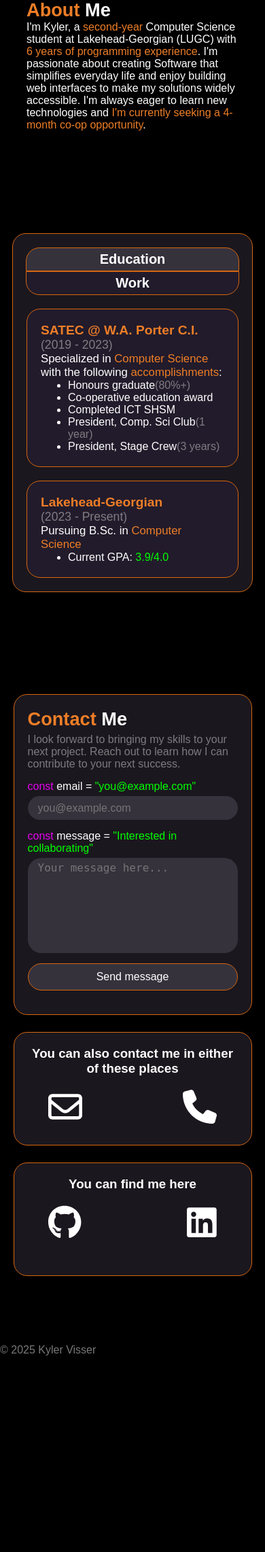
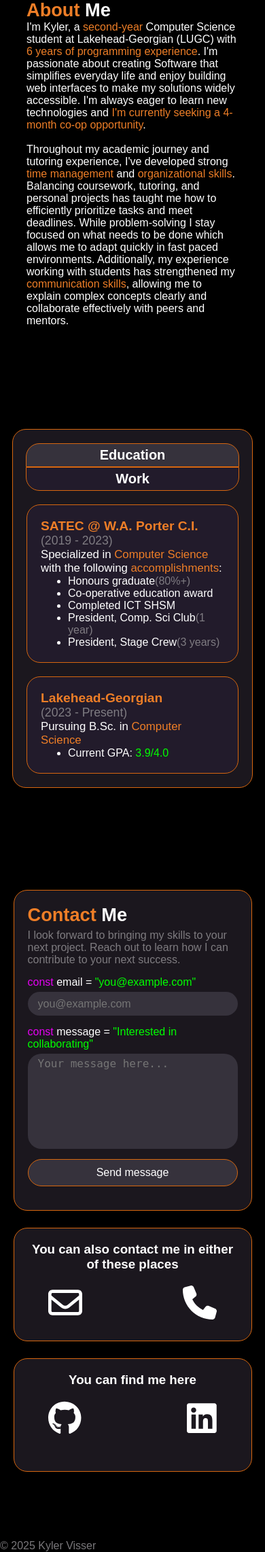
Before and after one commit to CommanderKV/Portfolio, a Flask app: template Server/templates/about.html in a window 390 px wide. Shown: the part 217-2500 px from the top of the page at 68% size. Before the commit the page ends 2211 px from the top, so only its background shows below. Run offline with Flask 3, Linux system fonts and the light colour scheme; the template is opened without the code that fills it, so the values that code supplies are empty; parts of the project's set-up code (start-up, migrations or seed data) failed here and were passed over; some web fonts are replaced.

Commit message:
Update styles for improved layout and responsiveness; remove unused scripts

```diff
--- a/Server/static/css/about.css
+++ b/Server/static/css/about.css
@@ -13,7 +13,7 @@
     align-items: center;
     gap: 20px;
     padding: 20px;
-    width: 60%;
+    width: 80%;
 }
 #experience > div:first-child {
     display: flex;
--- a/Server/static/css/styles.css
+++ b/Server/static/css/styles.css
@@ -611,7 +611,7 @@ a.tech-card {
         gap: 0px;
     }
     #head-container.dropdown #nav-links a {
-        width: 100%;
+        width: -webkit-fill-available;
         height: 100%;
         border-color: transparent;
         border-radius: 0;
@@ -663,6 +663,9 @@ a.tech-card {
         font-size: 1.1rem;
     }
 
+    #contact-footer {
+        scroll-margin-top: 150px;
+    }
     #contact-title > h1 {
         font-size: 2rem;
     }
--- a/Server/templates/about.html
+++ b/Server/templates/about.html
@@ -14,6 +14,14 @@
             with <span class="orange">6 years of programming experience</span>. I'm passionate about creating Software
             that simplifies everyday life and enjoy building web interfaces to make my solutions widely accessible. I'm
             always eager to learn new technologies and <span class="orange">I'm currently seeking a 4-month co-op opportunity</span>.
+            <br>
+            <br>
+            Throughout my academic journey and tutoring experience, I've developed strong <span class="orange">time management</span>
+            and <span class="orange">organizational skills</span>. Balancing coursework, tutoring, and personal projects has taught me
+            how to efficiently prioritize tasks and meet deadlines. While problem-solving I stay focused on what needs to be done which
+            allows me to adapt quickly in fast paced environments. Additionally, my experience working with students has strengthened
+            my <span class="orange">communication skills</span>, allowing me to explain complex concepts clearly and collaborate
+            effectively with peers and mentors.
         </p>
     </div>
     <div id="experience-container">
@@ -60,18 +68,79 @@
             <div id="work" class="in-active">
                 <div class="experience-card border-1 fill-secondary">
                     <div>
-                        <h3 class="orange">Eager and Motivated to Work</h3>
-                        <p class="text-fade">(Seeking 4-month CO-OP)</p>
+                        <h3 class="orange">Georgian Tutoring</h3>
+                        <p class="text-fade">(January 2025 - Present)</p>
                     </div>
                     <div>
                         <p>
-                            I am eager to apply my skills in a <span class="orange">professional
-                            setting</span> and I can offer the following qualities:
+                            While studying I've been working as a Tutor at Georgian college in <span class="orange">Barrie, ON</span>.
+                            My responsibilities include:
                         </p>
                         <ol>
-                            <li><span class="orange">Punctual</span> and reliable</li>
-                            <li>Ability to <span class="orange">adapt quickly</span> to new challenges</li>
-                            <li>Works well in a <span class="orange">team environment</span></li>
+                            <li>Being timely when creating reports and arriving to sessions early</li>
+                            <li>Helping students with their Computer Science classes</li>
+                            <li>Organizing my schedule in order to make sure I have enough time for school and tutoring</li>
+                            <li>Communicate with students to ensure their success with their courses</li>
+                        </ol>
+                    </div>
+                </div>
+                <div></div>
+                <div></div>
+                <div class="experience-card border-1 fill-secondary">
+                    <div>
+                        <h3 class="orange">Rondeau Yacht Club</h3>
+                        <p class="text-fade">(July 2021 - August 2024)</p>
+                    </div>
+                    <div>
+                        <p>
+                            <span class="orange">Summer employment</span> as a windsurfing instructor at RYC in <span class="orange">Blenheim, ON</span>.
+                            My responsibilities included:
+                        </p>
+                        <ol>
+                            <li>Teaching students new windsurfing skills</li>
+                            <li>Collaborating with coworkers to develop and implement a comprehensive curriculum</li>
+                            <li>Assessing each student's abilities and generating in-depth skill reports for each student</li>
+                            <li>Effectively organize large groups of students and parents to perform activities</li>
+                        </ol>
+                    </div>
+                </div>
+                <div></div>
+                <div></div>
+                <div class="experience-card border-1 fill-secondary">
+                    <div>
+                        <h3 class="orange">Bayview</h3>
+                        <p class="text-fade">(June 2020 - August 2024)</p>
+                    </div>
+                    <div>
+                        <p>
+                            <span class="orange">Summer employment</span> as a cashier at Bayview in <span class="orange">Blenheim, ON</span>.
+                            My responsibilities included:
+                        </p>
+                        <ol>
+                            <li>Resolving customer complaints and issues effectively</li>
+                            <li>Maintaining a clean and organized store environment</li>
+                            <li>Training new colleagues on store processes and operations</li>
+                            <li>Managing keys and serving as the senior staff member on the floor</li>
+                        </ol>
+                    </div>
+                </div>
+                <div></div>
+                <div></div>
+                <div class="experience-card border-1 fill-secondary">
+                    <div>
+                        <h3 class="orange">Rosedale Computers</h3>
+                        <p class="text-fade">(February 2023 - June 2023)</p>
+                    </div>
+                    <div>
+                        <p>
+                            <span class="orange">Co-op employment</span> as a computer repair technician at Rosedale Computers in
+                            <span class="orange">Toronto, ON</span>. My responsibilities included:
+                        </p>
+                        <ol>
+                            <li>Identifying broken components and troubleshooting issues</li>
+                            <li>Replacing broken components</li>
+                            <li>Looking for new parts online</li>
+                            <li>Setting up new software for customers</li>
                         </ol>
                     </div>
                 </div>
--- a/Server/templates/base.html
+++ b/Server/templates/base.html
@@ -97,7 +97,6 @@
         </footer>
         <script src="/static/js/base.js"></script>
         <script src="/static/js/contactScript.js"></script>
-        <script src="/static/js/location.js"></script>
         {% block scripts %}{% endblock %}
     </body>
 </html>
--- a/Server/templates/home.html
+++ b/Server/templates/home.html
@@ -15,7 +15,7 @@
                 Based in <span class="orange">Toronto, ON</span>
             </p>
         </div>
-        <p>I have 6 years of experience specializing in <span class="green">Python</span></p>
+        <p>I have over 6 years of experience specializing in <span class="green">Python</span></p>
         <div id="title-cta">
             <a href="https://www.github.com/CommanderKV" target="_blank">
                 <svg class="fill" xmlns="http://www.w3.org/2000/svg" viewBox="0 0 496 512">
@@ -43,7 +43,7 @@
     <div id="projects" class="fill-primary">
         <div>
             <h2>Some of my <span class="orange">Projects</span> are...</h2>
-            <p class="text-fade">(With more to come)</p>
+            <p class="text-fade">(with more to come)</p>
         </div>
         <div>
             {% for project in projects %}
```
Also changed, not shown: Server/main.py (+8 -8 lines), 1 other file.
